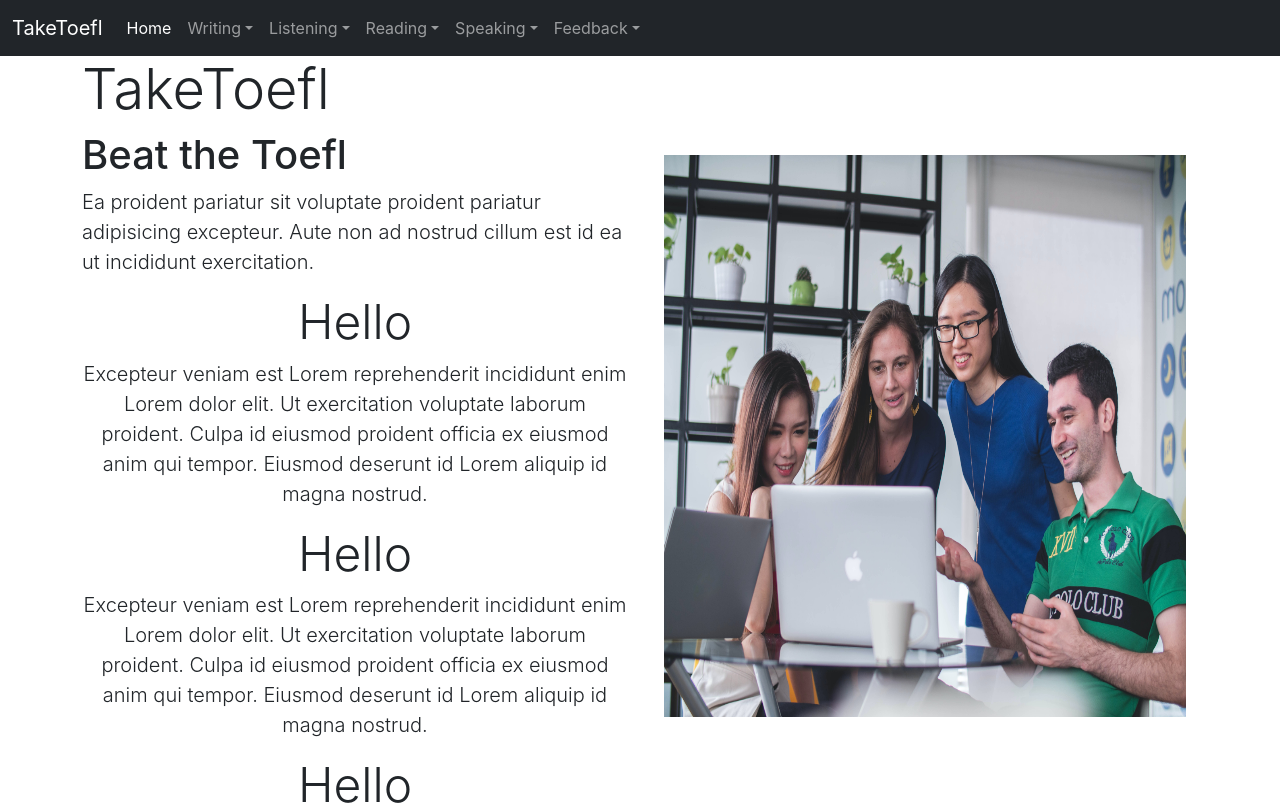
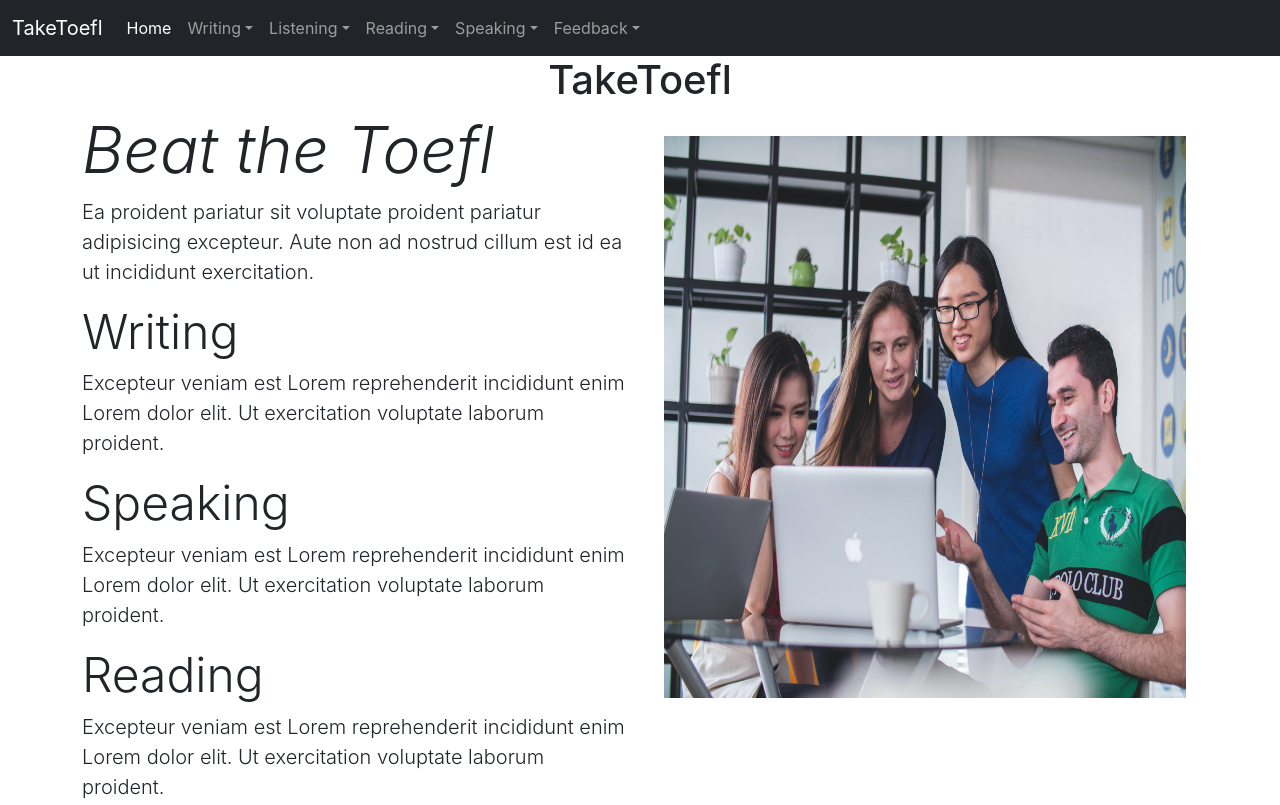
Before and after one commit to shar27/keystoneblog, a Next.js app: page / in a window 1280 px wide. Shown: the top 805 px of the page. Built offline with nearby package versions, Linux system fonts and the light colour scheme.

Commit message:
extra update

```diff
--- a/pages/components/Blog.js
+++ b/pages/components/Blog.js
@@ -9,27 +9,24 @@ function Blog() {
 
         <div className="container text-center">
         <div className="row row-cols-2">
-            <div className="container text-start mb-0 pb-0">
-            <h1>Beat the Toefl</h1>
+            <div className="container text-start mb-4 pb-0">
+            <h1 className="display-3"><em>Beat the Toefl</em></h1>
             <p className="lead d-flex text-start">
                 Ea proident pariatur sit voluptate proident pariatur adipisicing excepteur. Aute non ad nostrud cillum est id ea ut incididunt exercitation.
 
             </p>
 
-            <h1 className="display-5 text-center">Hello</h1>
-            <p className="lead text-center"> Excepteur veniam est Lorem reprehenderit incididunt enim Lorem dolor elit.
-            Ut exercitation voluptate laborum proident. Culpa id eiusmod proident officia ex eiusmod anim qui tempor.
-            Eiusmod deserunt id Lorem aliquip id magna nostrud.
+            <h1 className="display-5 text-start">Writing</h1>
+            <p className="lead text-start"> Excepteur veniam est Lorem reprehenderit incididunt enim Lorem dolor elit.
+            Ut exercitation voluptate laborum proident.
             </p>
-            <h1 className="display-5 text-center">Hello</h1>
-            <p className="lead text-center"> Excepteur veniam est Lorem reprehenderit incididunt enim Lorem dolor elit.
-            Ut exercitation voluptate laborum proident. Culpa id eiusmod proident officia ex eiusmod anim qui tempor.
-            Eiusmod deserunt id Lorem aliquip id magna nostrud.
+            <h1 className="display-5 text-start">Speaking</h1>
+            <p className="lead text-start"> Excepteur veniam est Lorem reprehenderit incididunt enim Lorem dolor elit.
+            Ut exercitation voluptate laborum proident.
             </p>
-            <h1 className="display-5 text-center">Hello</h1>
-            <p className="lead text-center"> Excepteur veniam est Lorem reprehenderit incididunt enim Lorem dolor elit.
-            Ut exercitation voluptate laborum proident. Culpa id eiusmod proident officia ex eiusmod anim qui tempor.
-            Eiusmod deserunt id Lorem aliquip id magna nostrud.
+            <h1 className="display-5 text-start">Reading</h1>
+            <p className="lead text-start"> Excepteur veniam est Lorem reprehenderit incididunt enim Lorem dolor elit.
+            Ut exercitation voluptate laborum proident.
             </p>
             </div>
             <div className="container p-4 col-12 col-lg-6">
--- a/pages/components/Booking.js
+++ b/pages/components/Booking.js
@@ -12,9 +12,9 @@ function Booking () {
 
         <div className="container">
 
-      <div className="container col-sm-12 col-md-6">
+      <div className="container col-sm-12 col-md-6 pt-5 d-flex justify-content-center">
       <InlineWidget
-      styles={{height: '400px', width: '400px'}}
+      styles={{height: '400px', width: '300px'}}
       url="https://calendly.com/testprepnow" />
     </div>
     </div>
--- a/pages/components/Heading.js
+++ b/pages/components/Heading.js
@@ -5,7 +5,7 @@ export default function Heading() {
         <div className="container">
 
 
-            <h1 className="display-4 ">TakeToefl</h1>
+            <h1 className="display text-center col-sm-12 text-sm-center col-md-12 text-md-center">TakeToefl</h1>
         </div>
 
     )
```
